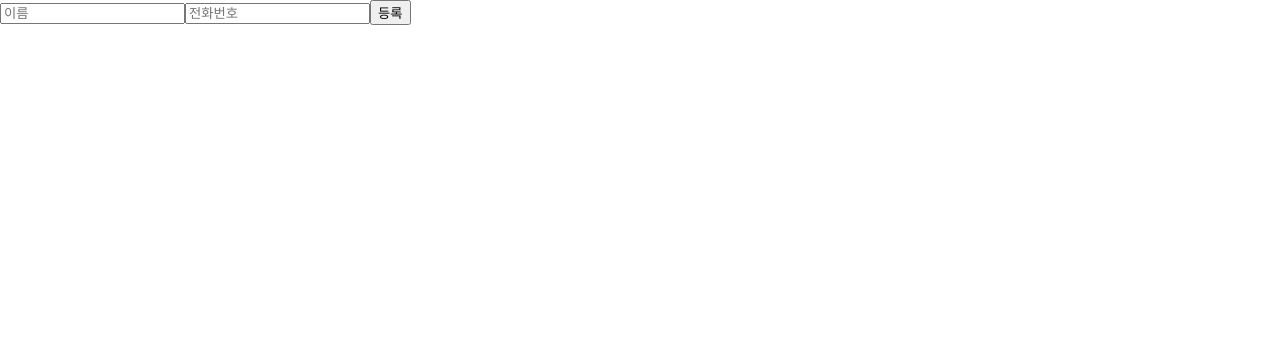
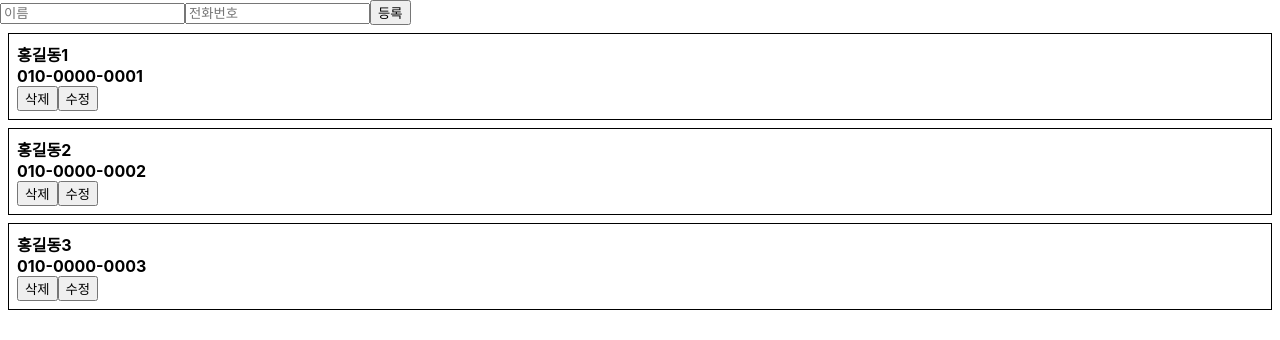
Before and after one commit to gkgg123/react_ractice, a React (Create React App) app in the folder react-tutorials/contact-app/: page / in a window 1280 px wide. Shown: the top 340 px of the page. Built offline with nearby package versions, Linux system fonts and the light colour scheme.

Commit message:
[ADD] 상태변화가 있는곳만 rendering

```diff
--- a/react-tutorials/contact-app/src/App.js
+++ b/react-tutorials/contact-app/src/App.js
@@ -4,9 +4,25 @@
 import PhoneInfoList from './components/PhoneInfoList';
 
 class App extends Component {
-  id = 0;
+  id = 3;
   state = {
-    information : [],
+    information: [
+      {
+        id: 0,
+        name: '홍길동1',
+        phone : '010-0000-0001'
+      },
+      {
+        id: 1,
+        name: '홍길동2',
+        phone : '010-0000-0002'
+      },
+      {
+        id: 2,
+        name: '홍길동3',
+        phone : '010-0000-0003'
+      }
+    ],
   }
   handleCreate = (data) => {
     const {information} = this.state
--- a/react-tutorials/contact-app/src/components/PhoneInfo.js
+++ b/react-tutorials/contact-app/src/components/PhoneInfo.js
@@ -33,8 +33,16 @@
       [e.target.name] : e.target.value
     })
   }
+  shouldComponentUpdate(nextProps, nextState) {
+    if (this.state !== nextState) {
+      return true;
+    }
+    return this.props.info !== nextProps.info;
+  }
+
   render() {
-    const { name, phone, id } = this.props.info;
+    const { name, phone } = this.props.info;
+    console.log(name,'Phoneif')
     const {editing} = this.state
     const style = {
       border: `1px solid black`,
--- a/react-tutorials/contact-app/src/components/PhoneInfoList.js
+++ b/react-tutorials/contact-app/src/components/PhoneInfoList.js
@@ -5,7 +5,8 @@
     data : [],
   }
   render() {
-    const { data, onRemove,onUpdate} = this.props;
+    const { data, onRemove, onUpdate } = this.props;
+    console.log('rendering list');
     const list = data.map(
       info => (<PhoneInfo onRemove={onRemove} onUpdate={ onUpdate} info={info} key={info.id} />)
     );
```
